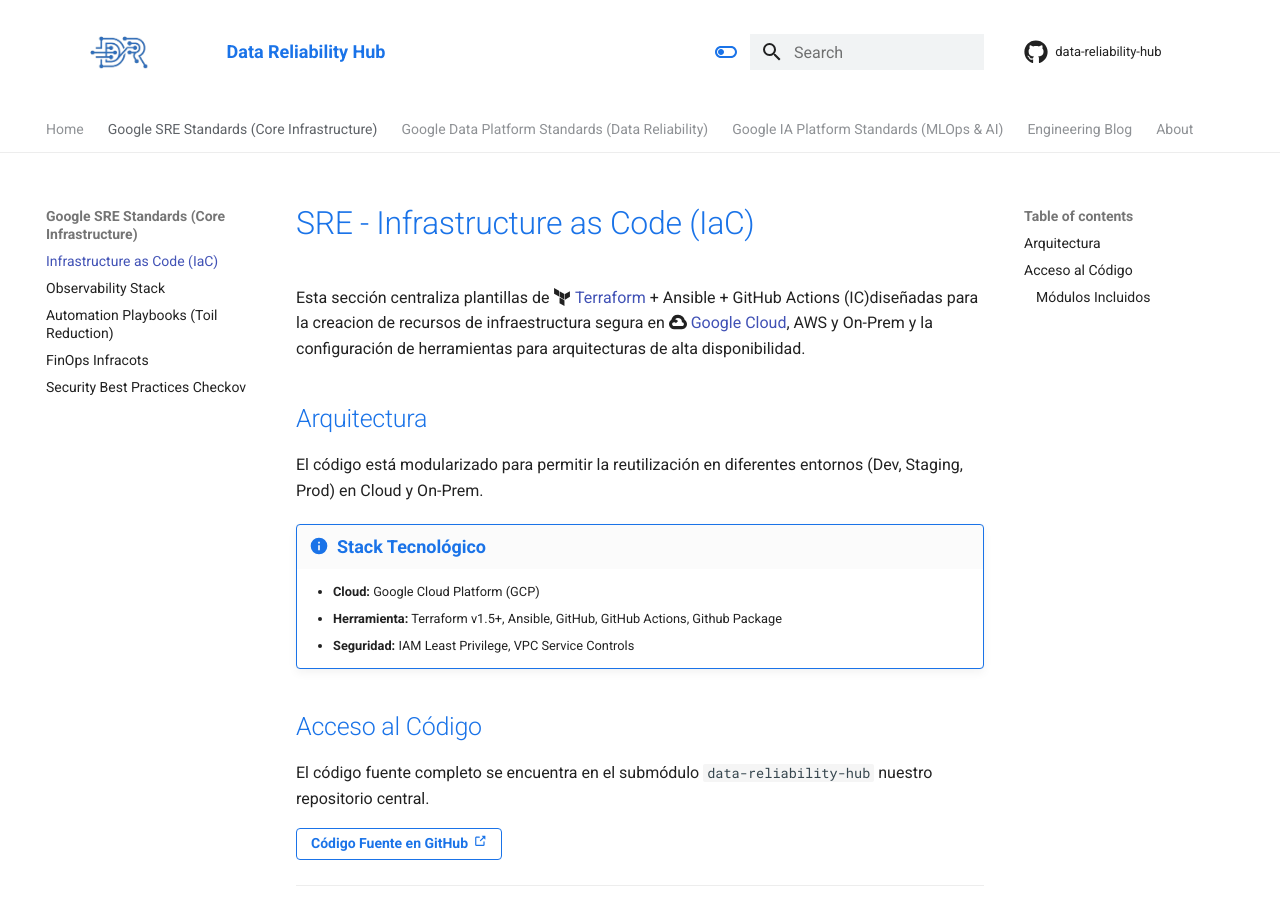
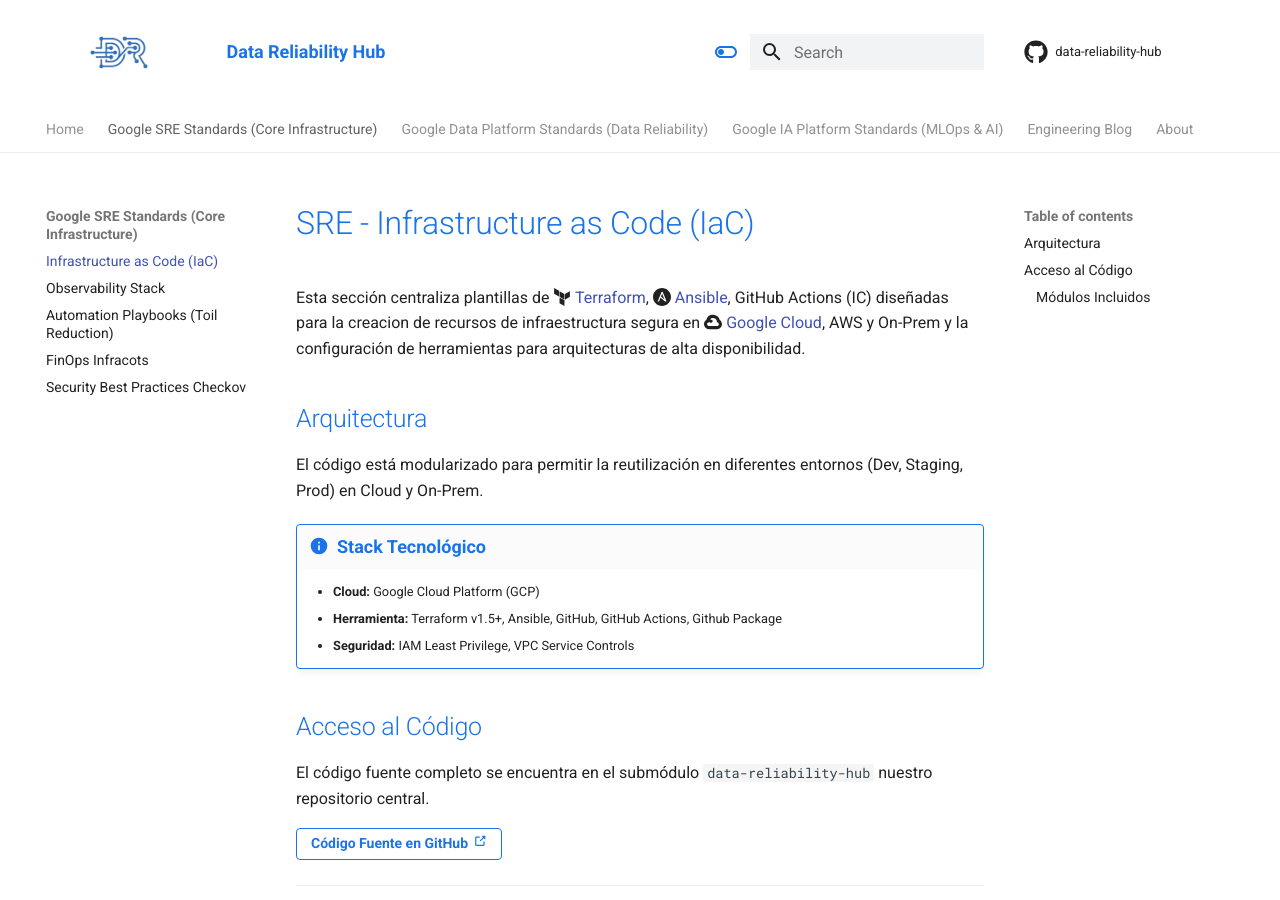
Before and after one commit to mcatalangt/data-reliability-hub, an MkDocs documentation site: the page built from docs/modules/sre/iac.md, in a window 1280 px wide and 900 px high. Built offline with MkDocs 1.6.1 and Material for MkDocs 9.7.7, drawn with Linux system fonts in a browser that asks for light colours; comment, search, counter and statistics services are not loaded; part of the change alters nothing that is shown.

```diff
--- a/docs/modules/sre/iac.md
+++ b/docs/modules/sre/iac.md
@@ -1,6 +1,6 @@
 # SRE - Infrastructure as Code (IaC)
 
-Esta sección centraliza plantillas de :simple-terraform: [Terraform](https://www.terraform.io/) + Ansible + GitHub Actions (IC)diseñadas para la creacion de recursos de infraestructura segura en :simple-googlecloud: [Google Cloud](https://cloud.google.com/), AWS y On-Prem y la configuración de herramientas para arquitecturas de alta disponibilidad.
+Esta sección centraliza plantillas de :simple-terraform: [Terraform](https://www.terraform.io/), :simple-ansible: [Ansible](https://docs.ansible.com/#get_started), GitHub Actions (IC) diseñadas para la creacion de recursos de infraestructura segura en :simple-googlecloud: [Google Cloud](https://cloud.google.com/), AWS y On-Prem y la configuración de herramientas para arquitecturas de alta disponibilidad.
 
 ## Arquitectura
 El código está modularizado para permitir la reutilización en diferentes entornos (Dev, Staging, Prod) en Cloud y On-Prem.
```
